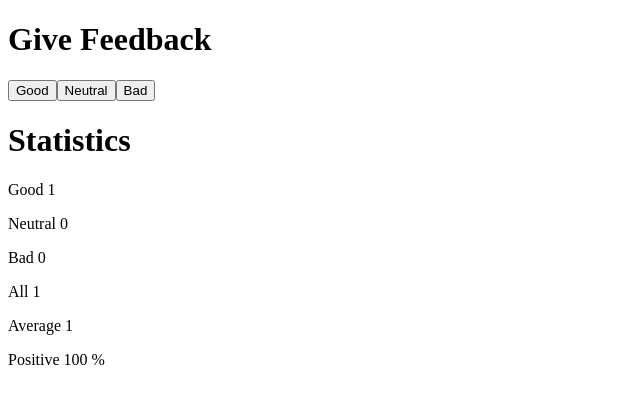
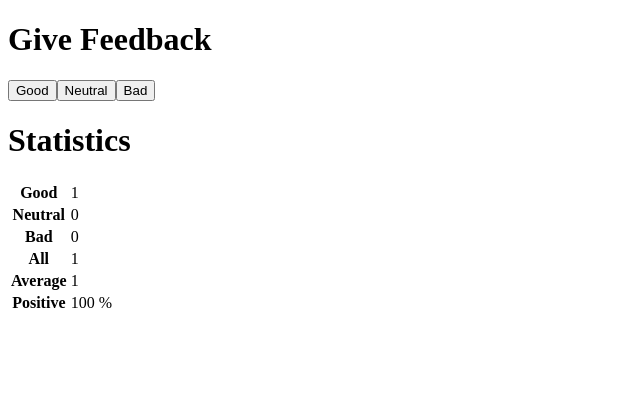
Before and after one commit to angelmotta/fullstackopen, a React (Vite) app in the folder part1/unicafe/: page / in a window 1280 px wide. Both pictures are taken after a click on the button "Good". Shown: the top 404 px of the page, without its empty margins (0-640 px from the left). Built offline with nearby package versions, Linux system fonts and the light colour scheme.

Commit message:
feat: unicafe step 6

```diff
--- a/part1/unicafe/src/App.jsx
+++ b/part1/unicafe/src/App.jsx
@@ -1,9 +1,10 @@
 import { useState } from "react";
 
 const StatisticLine = ({ text, value }) => (
-    <p>
-        {text} {value}
-    </p>
+    <tr>
+        <th>{text}</th>
+        <td>{value}</td>
+    </tr>
 );
 
 const Statistics = ({
@@ -18,12 +19,19 @@ const Statistics = ({
         <>No feedback given</>
     ) : (
         <>
-            <StatisticLine text="Good" value={goodCounter} />
-            <StatisticLine text="Neutral" value={neutralCounter} />
-            <StatisticLine text="Bad" value={badCounter} />
-            <StatisticLine text="All" value={allCounter} />
-            <StatisticLine text="Average" value={average} />
-            <StatisticLine text="Positive" value={positivePorcentage + " %"} />
+            <table>
+                <tbody>
+                    <StatisticLine text="Good" value={goodCounter} />
+                    <StatisticLine text="Neutral" value={neutralCounter} />
+                    <StatisticLine text="Bad" value={badCounter} />
+                    <StatisticLine text="All" value={allCounter} />
+                    <StatisticLine text="Average" value={average} />
+                    <StatisticLine
+                        text="Positive"
+                        value={positivePorcentage + " %"}
+                    />
+                </tbody>
+            </table>
         </>
     );
 };
```
